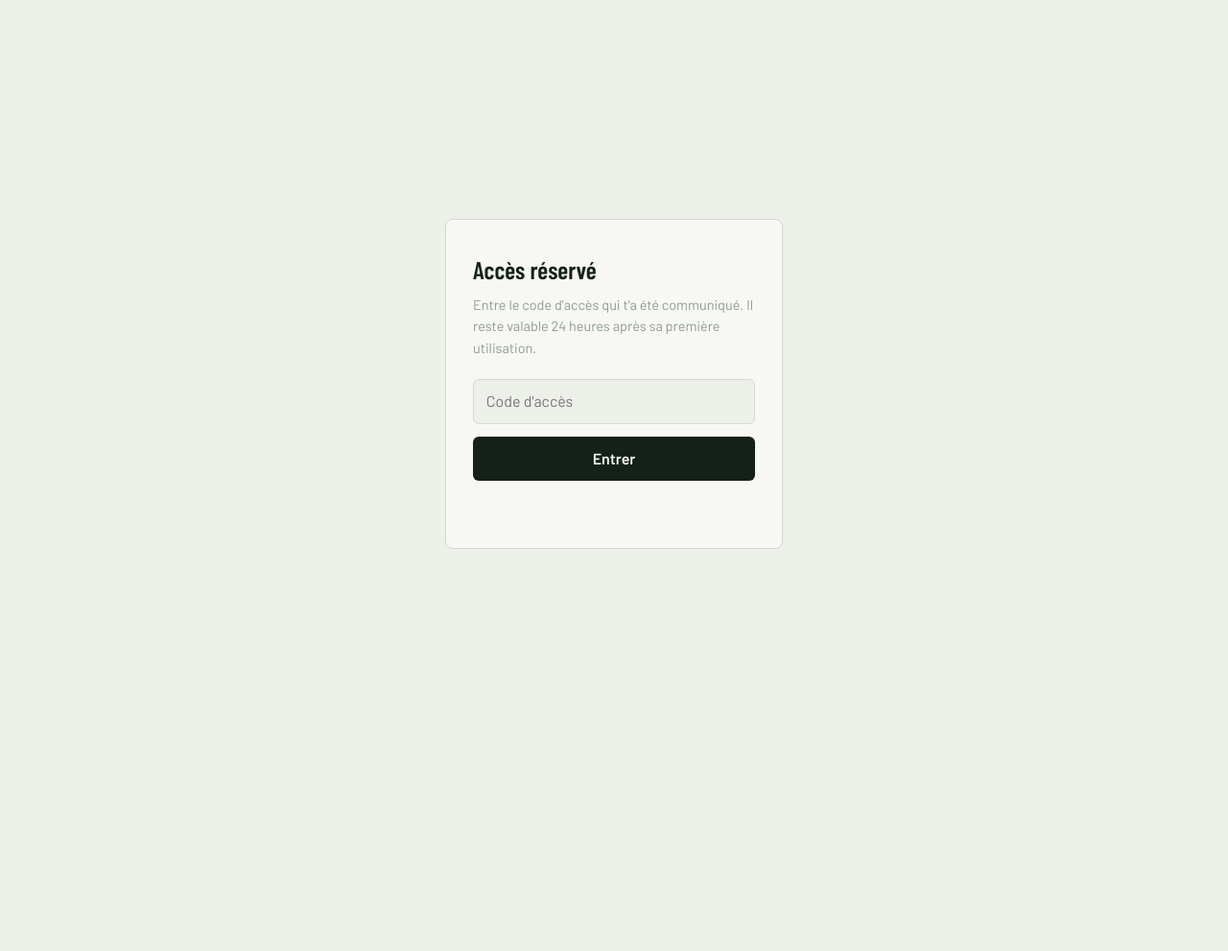
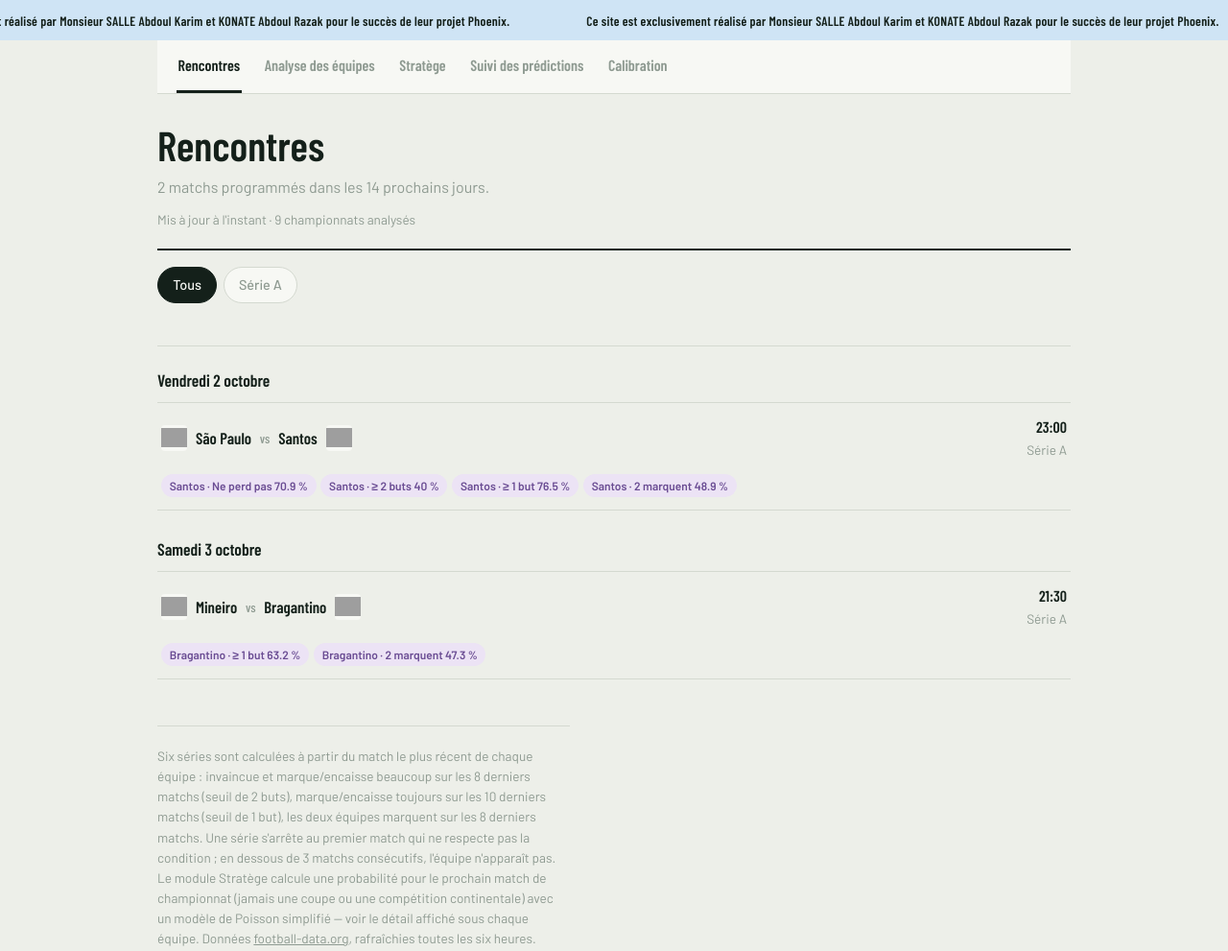
Before and after one commit to sallekarim08/INVAINCU, a plain HTML site: page index.html in a window 1280 px wide. Shown: the whole page at 96% size. Before the commit the page ends 800 px from the top, so only its background shows below. Drawn offline with nearby package versions, Linux system fonts and the light colour scheme; grey boxes are pictures that could not be loaded.

Commit message:
Update index.html

```diff
--- a/index.html
+++ b/index.html
@@ -614,75 +614,6 @@
     font-style: italic;
   }
 
-  /* ---------- Verrou d'accès ---------- */
-
-  .verrou {
-    min-height: 100vh;
-    min-height: 100svh;
-    display: flex;
-    align-items: center;
-    justify-content: center;
-    padding: 1.5rem;
-    background: var(--craie);
-  }
-
-  .verrou-carte {
-    width: 100%;
-    max-width: 22rem;
-    background: var(--papier);
-    border: 1px solid var(--trait);
-    border-radius: 8px;
-    padding: 2rem 1.75rem;
-  }
-
-  .verrou-carte h1 {
-    font-family: "Barlow Condensed", sans-serif;
-    font-weight: 600;
-    font-size: 1.6rem;
-    margin: 0 0 0.4rem;
-  }
-
-  .verrou-carte p {
-    font-size: 0.9rem;
-    color: var(--ardoise);
-    margin: 0 0 1.3rem;
-  }
-
-  .verrou-carte input {
-    font: inherit;
-    width: 100%;
-    padding: 0.65rem 0.8rem;
-    border: 1px solid var(--trait);
-    border-radius: 6px;
-    background: var(--craie);
-    color: var(--encre);
-    box-sizing: border-box;
-  }
-
-  .verrou-carte input:focus-visible { outline: 2px solid var(--pelouse); outline-offset: 1px; }
-
-  .verrou-carte button {
-    font: inherit;
-    font-weight: 600;
-    width: 100%;
-    margin-top: 0.8rem;
-    padding: 0.65rem;
-    border: 0;
-    border-radius: 6px;
-    background: var(--encre);
-    color: var(--papier);
-    cursor: pointer;
-  }
-
-  .verrou-carte button:hover { background: var(--pelouse); }
-
-  .verrou-erreur {
-    margin: 0.7rem 0 0;
-    font-size: 0.85rem;
-    color: var(--rouge);
-    min-height: 1.2em;
-  }
-
   /* ---------- États ---------- */
 
   .etat { padding: 3rem 0; max-width: 44ch; }
@@ -713,20 +644,6 @@
 </style>
 </head>
 <body>
-
-<div class="verrou" id="verrou">
-  <div class="verrou-carte">
-    <h1>Accès réservé</h1>
-    <p>Entre le code d'accès qui t'a été communiqué. Il reste valable 24 heures après sa première utilisation.</p>
-    <form id="form-verrou">
-      <input type="text" id="champ-code" placeholder="Code d'accès" autocomplete="off" autocapitalize="off">
-      <button type="submit">Entrer</button>
-      <p class="verrou-erreur" id="verrou-erreur"></p>
-    </form>
-  </div>
-</div>
-
-<div id="site-contenu" hidden>
 <div class="bande" role="note" aria-label="Annonce">
   <div class="bande-piste">
     <span>Ce site est exclusivement réalisé par Monsieur SALLE Abdoul Karim et KONATE Abdoul Razak pour le succès de leur projet Phoenix.</span>
@@ -752,7 +669,7 @@
   <footer class="pied">
     Six séries sont calculées à partir du match le plus récent de chaque équipe : invaincue et marque/encaisse
     beaucoup sur les 8 derniers matchs (seuil de 2 buts), marque/encaisse toujours sur les 10 derniers matchs
-    (seuil de 1 but), BTTS (les deux équipes marquent) sur les 8 derniers matchs. Une série s'arrête au premier
+    (seuil de 1 but), les deux équipes marquent sur les 8 derniers matchs. Une série s'arrête au premier
     match qui ne respecte pas la condition ; en dessous de 3 matchs consécutifs, l'équipe n'apparaît pas.
     Le module Stratège calcule une probabilité pour le prochain match de championnat (jamais une coupe ou une
     compétition continentale) avec un modèle de Poisson simplifié — voir le détail affiché sous chaque équipe.
@@ -761,74 +678,8 @@
   </div>
 
 </div>
-</div>
 
 <script>
-/* ---------- Verrou d'accès ---------- */
-
-const DUREE_VALIDITE_MS = 24 * 3600 * 1000; // 24 heures depuis la première utilisation du code
-
-const verrou       = document.getElementById("verrou");
-const siteContenu  = document.getElementById("site-contenu");
-const formVerrou   = document.getElementById("form-verrou");
-const champCode    = document.getElementById("champ-code");
-const verrouErreur = document.getElementById("verrou-erreur");
-
-const normaliserCode = (c) => c.trim().toUpperCase();
-
-function deverrouiller() {
-  verrou.hidden = true;
-  siteContenu.hidden = false;
-}
-
-function accesEncoreValide() {
-  const expire = Number(localStorage.getItem("accesExpireLe") || 0);
-  return Date.now() < expire;
-}
-
-async function verifierCode(code) {
-  let codesValides;
-  try {
-    const reponse = await fetch("data/codes-acces.json", { cache: "no-store" });
-    codesValides = await reponse.json();
-  } catch {
-    verrouErreur.textContent = "Impossible de vérifier le code pour l'instant. Réessaie dans un instant.";
-    return;
-  }
-
-  if (!codesValides.includes(code)) {
-    verrouErreur.textContent = "Code invalide.";
-    return;
-  }
-
-  // Le compte à rebours de 24h démarre à la toute première utilisation de CE code
-  // sur CET appareil (mémorisé dans le navigateur, pas sur un serveur).
-  const cleDebut = `codeDebut:${code}`;
-  let debut = Number(localStorage.getItem(cleDebut));
-  if (!debut) {
-    debut = Date.now();
-    localStorage.setItem(cleDebut, String(debut));
-  }
-
-  const expire = debut + DUREE_VALIDITE_MS;
-  if (Date.now() >= expire) {
-    verrouErreur.textContent = "Ce code a expiré (valable 24h après sa première utilisation).";
-    return;
-  }
-
-  localStorage.setItem("accesExpireLe", String(expire));
-  deverrouiller();
-}
-
-if (accesEncoreValide()) deverrouiller();
-
-formVerrou.addEventListener("submit", (e) => {
-  e.preventDefault();
-  verrouErreur.textContent = "";
-  const code = normaliserCode(champCode.value);
-  if (code) verifierCode(code);
-});
-
 const contenu           = document.getElementById("contenu");
 const titreEl           = document.getElementById("titre");
 const accroche          = document.getElementById("accroche");
```
